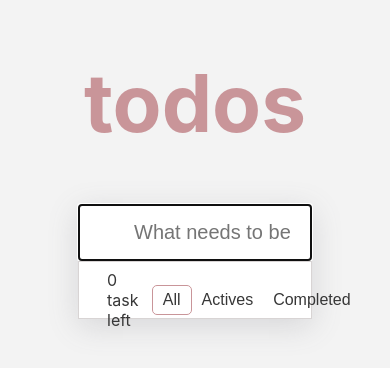
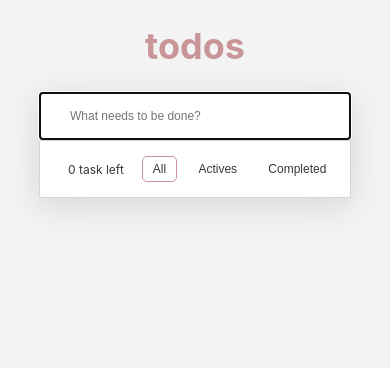
Before and after one commit to yuki-o1o5/ToDoList, a React (Create React App) app: page / in a window 390 px wide. Shown: the top 368 px of the page. Built offline with nearby package versions, Linux system fonts and the light colour scheme.

Commit message:
style: change responsive

```diff
--- a/src/App.css
+++ b/src/App.css
@@ -24,3 +24,19 @@ h1 {
   padding: 16px 16px 16px 55px;
   border: 0.5px solid #d8d4d4;
 }
+
+@media screen and (max-width: 768px) {
+  h1 {
+    font-size: 36px;
+  }
+
+  .toDoContainer {
+    width: 80%;
+  }
+
+  .newInput {
+    padding: 16px 16px 16px 30px;
+    font-size: 12px;
+  }
+
+}
--- a/src/components/TodoList/TodoList.css
+++ b/src/components/TodoList/TodoList.css
@@ -11,8 +11,8 @@
 
 .writtenTaskContainer input[type="checkbox"] {
   margin: auto auto;
-  width: 2em;
-  height: 2em;
+  width: 2rem;
+  height: 2rem;
   border: 0.05em solid;
   border-radius: 50%;
   transform: translateY(-0.075em);
@@ -69,3 +69,24 @@
   border: 1px solid #c99599;
   border-radius: 5px;
 }
+
+@media screen and (max-width: 768px) {
+  .itemNumber {
+    font-size: 12px;
+  }
+  .button {
+    font-size: 12px;
+  }
+  .writtenTaskContainer input[type="checkbox"] {
+    width: 1rem;
+    height: 1rem;
+  }
+
+  .writtenTaskContainer label {
+    font-size: 12px;
+  }
+
+  .removeButton {
+    font-size: 16px;
+  }
+}
```
